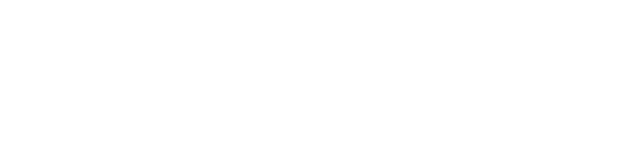
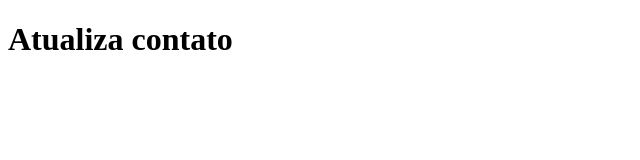
Before and after one commit to felipemrvieira/mentoria-yasmin, a plain HTML site: page contato.html in a window 1280 px wide. Shown: the whole page, without its empty margins (0-640 px from the left). Drawn offline with Linux system fonts and the light colour scheme.

Commit message:
atualizado

```diff
--- a/contato.html
+++ b/contato.html
@@ -8,6 +8,7 @@
 </head>
 
 <body>
+    <h1>Atualiza contato</h1>
 
 </body>
 
```
